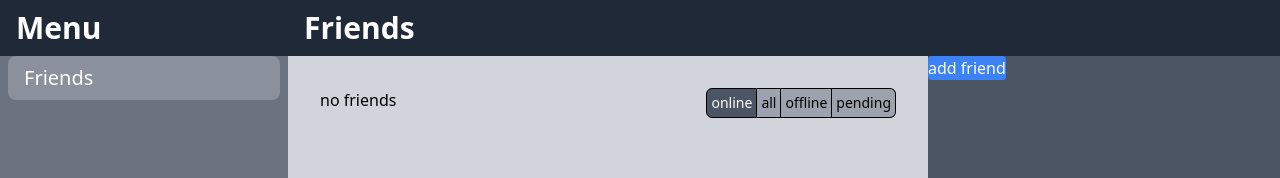
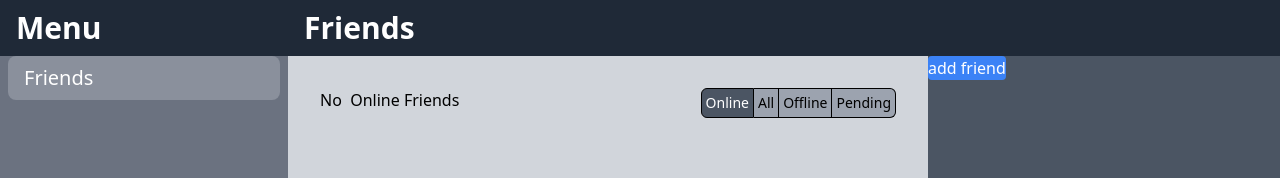
Before and after one commit to kiprok/DiscordButBetter.Client, a Vue app: page / in a window 1280 px wide. Shown: the top 178 px of the page. Built offline with nearby package versions, Linux system fonts and the light colour scheme.

Commit message:
made friendlist a little nice to view

```diff
--- a/src/views/FriendListView.vue
+++ b/src/views/FriendListView.vue
@@ -67,12 +67,14 @@ async function GenFriend() {
       <div
         class="size-full overflow-auto bg-gray-300 px-4 sm:px-8 pt-8 lg:block"
         :class="{ hidden: sidePanelView }">
-        <div class="flex flex-row min-w-0 mb-1">
+        <div class="flex flex-row min-w-0 mb-1 capitalize">
           <div class="min-w-0">
-            <span v-if="userStore.friends.length > 0">
-              {{ userStore.friends.length }} friends
+            <span v-if="sortingMethods[sortMethodSelected]().length > 0">
+              {{ sortingMethods[sortMethodSelected]().length }}
             </span>
-            <span v-else> no friends </span>
+            <span v-else>no </span>
+            <span v-if="sortMethodSelected !== 'all'">&nbsp;{{ sortMethodSelected }}</span>
+            <span v-if="sortMethodSelected !== 'pending'">&nbsp;friends</span>
           </div>
           <div class="min-w-0 ml-auto flex flex-row">
             <friend-sort-button radioValue="online" v-model="sortMethodSelected">
```
